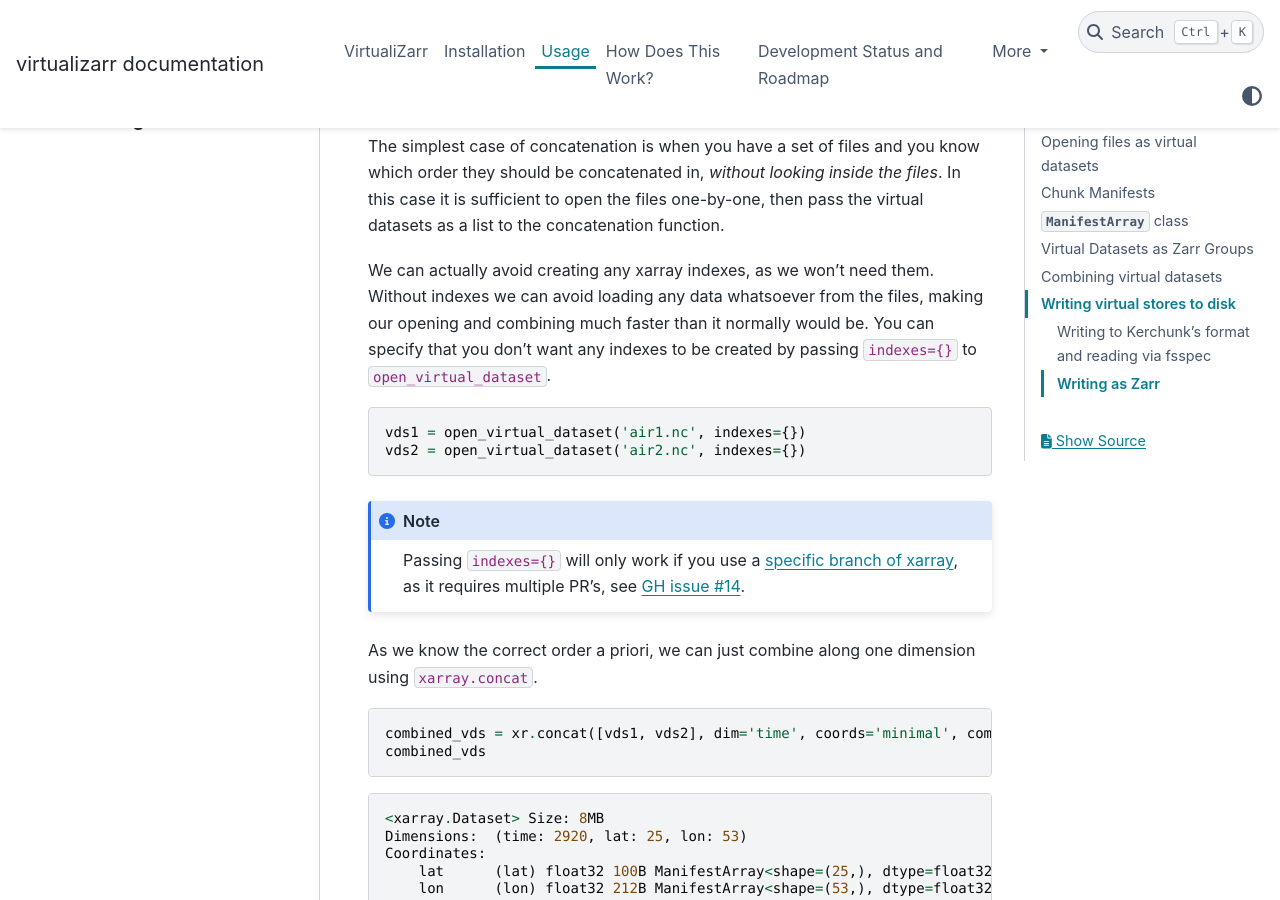
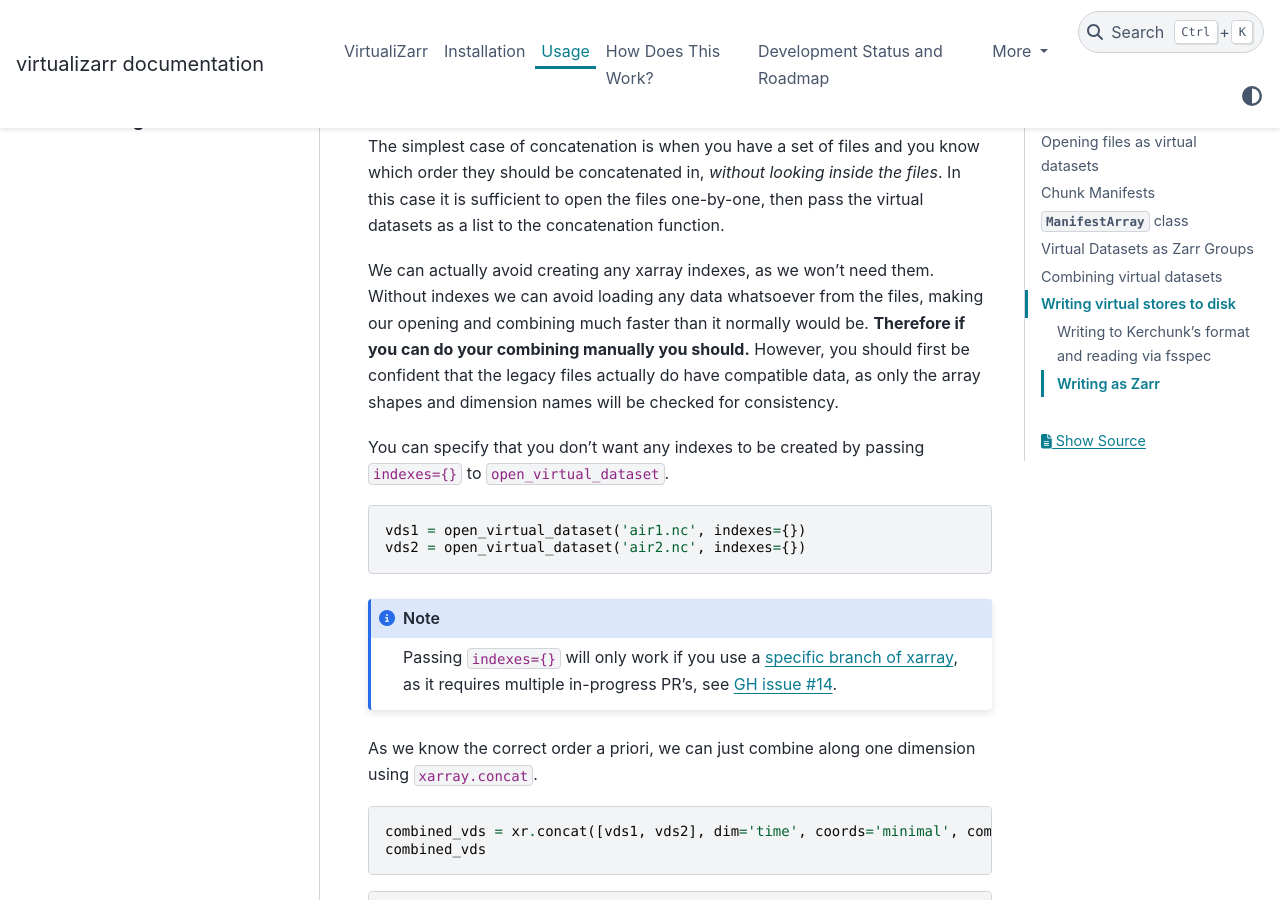
Before and after one commit to zarr-developers/VirtualiZarr, a Sphinx documentation site: the page built from docs/usage.md, in a window 1280 px wide and 900 px high, scrolled down 5617 px. Built offline with Sphinx 7.4.7 and the PyData theme 0.15.4, drawn with Linux system fonts in a browser that asks for light colours.

Commit message:
clarify that if you can combine manually you should

````diff
--- a/docs/usage.md
+++ b/docs/usage.md
@@ -186,7 +186,9 @@ TODO: Note about variable-length chunking?
 
 The simplest case of concatenation is when you have a set of files and you know which order they should be concatenated in, _without looking inside the files_. In this case it is sufficient to open the files one-by-one, then pass the virtual datasets as a list to the concatenation function.
 
-We can actually avoid creating any xarray indexes, as we won't need them. Without indexes we can avoid loading any data whatsoever from the files, making our opening and combining much faster than it normally would be. You can specify that you don't want any indexes to be created by passing `indexes={}` to `open_virtual_dataset`.
+We can actually avoid creating any xarray indexes, as we won't need them. Without indexes we can avoid loading any data whatsoever from the files, making our opening and combining much faster than it normally would be. **Therefore if you can do your combining manually you should.** However, you should first be confident that the legacy files actually do have compatible data, as only the array shapes and dimension names will be checked for consistency.
+
+You can specify that you don't want any indexes to be created by passing `indexes={}` to `open_virtual_dataset`.
 
 ```python
 vds1 = open_virtual_dataset('air1.nc', indexes={})
@@ -194,7 +196,7 @@ vds2 = open_virtual_dataset('air2.nc', indexes={})
 ```
 
 ```{note}
-Passing `indexes={}` will only work if you use a [specific branch of xarray](https://github.com/TomNicholas/xarray/tree/concat-no-indexes), as it requires multiple PR's, see [GH issue #14](https://github.com/TomNicholas/VirtualiZarr/issues/14#issuecomment-2018369470).
+Passing `indexes={}` will only work if you use a [specific branch of xarray](https://github.com/TomNicholas/xarray/tree/concat-no-indexes), as it requires multiple in-progress PR's, see [GH issue #14](https://github.com/TomNicholas/VirtualiZarr/issues/14#issuecomment-2018369470).
 ```
 
 As we know the correct order a priori, we can just combine along one dimension using `xarray.concat`.
````
